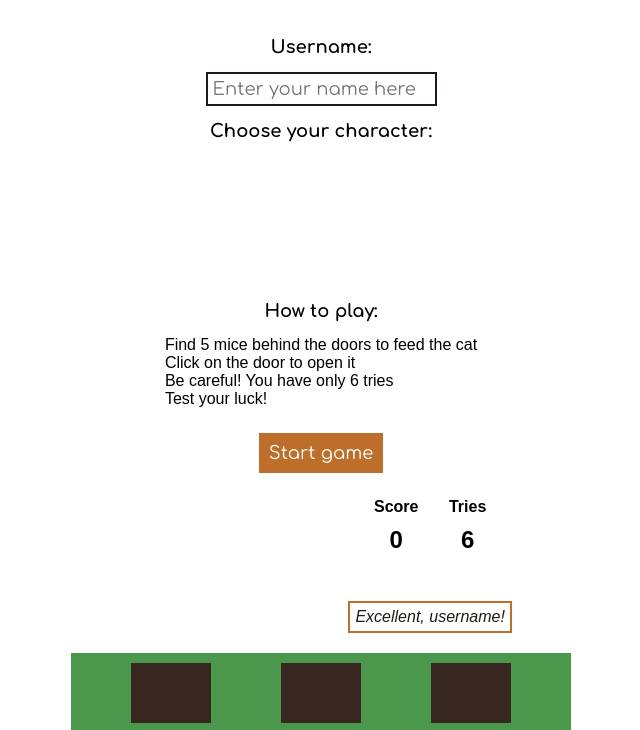
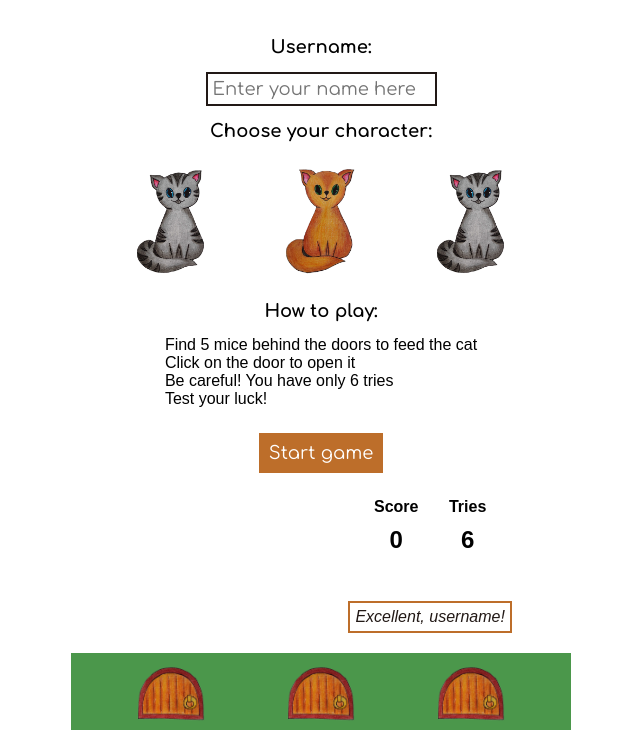
Before and after one commit to VL-ocean/cat-mouse-game, a plain HTML site: page index.html in a window 1280 px wide. Shown: the part 68-798 px from the top of the page, without its empty margins (319-959 px from the left). Drawn offline with Linux system fonts and the light colour scheme; a web font is replaced by a local one.

Commit message:
Add background sample images

```diff
--- a/assets/css/style.css
+++ b/assets/css/style.css
@@ -82,6 +82,21 @@ h1, h2, h3, h4, h5, h6, p, ul, li {
     width: 80px;
     height: 120px;
     flex-shrink: 0;
+    background-size: cover;
+    background-position: center;
+    background-repeat: no-repeat;
+}
+
+#grey {
+    background-image: url("../images/grey.png");
+}
+
+#orange {
+    background-image: url("../images/orange.png");
+}
+
+#spot {
+    background-image: url("../images/grey.png");
 }
 
 /* Instructions */
@@ -134,6 +149,9 @@ h1, h2, h3, h4, h5, h6, p, ul, li {
     margin: 10px;
     width: 80px;
     height: 120px;
+    background-size: cover;
+    background-position: center;
+    background-repeat: no-repeat;
 }
 
 /* Message */
@@ -182,7 +200,10 @@ h1, h2, h3, h4, h5, h6, p, ul, li {
 }
 
 .object {
-    background-color: #382620;
+    background-image: url("../images/door.png");
+    background-size: cover;
+    background-position: center;
+    background-repeat: no-repeat;
     width: 80px;
     height: 60px;
     margin: 10px;
@@ -194,6 +215,9 @@ h1, h2, h3, h4, h5, h6, p, ul, li {
     width: 200px;
     height: 300px;
     position: relative;
+    background-size: cover;
+    background-position: center;
+    background-repeat: no-repeat;
 }
 
 .result-message-box {
```
Also changed, not shown: assets/images/door.png (added), assets/images/grey.png (added), assets/images/orange.png (added).
